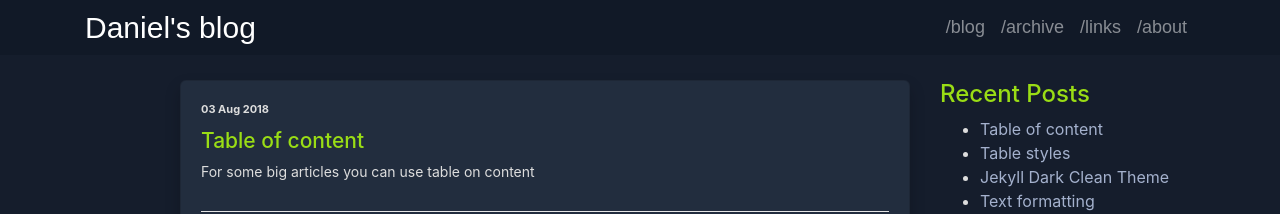
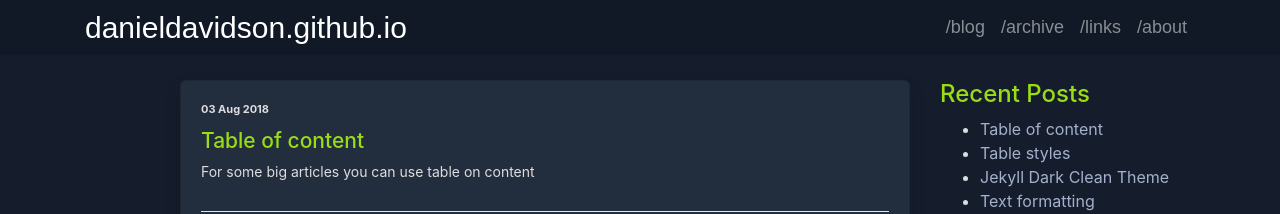
Before and after one commit to danieldavidson/danieldavidson.github.io, a Jekyll site: the page built from index.html, in a window 1280 px wide. Shown: the top 214 px of the page. Built offline with Jekyll 4.4.1, drawn with Linux system fonts in a browser that asks for light colours.

Commit message:
Update _config.yml

```diff
--- a/_config.yml
+++ b/_config.yml
@@ -1,6 +1,6 @@
 # Jekyll configuration
 
-name: Daniel's blog
+name: danieldavidson.github.io
 description:
 
 # Url is currently only used only for the RSS feed in feed.xml
```
